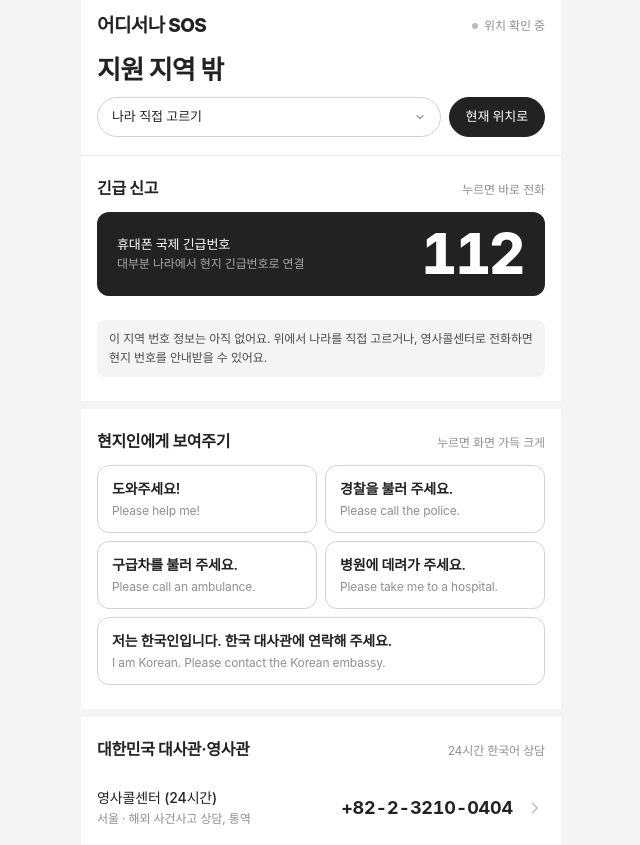
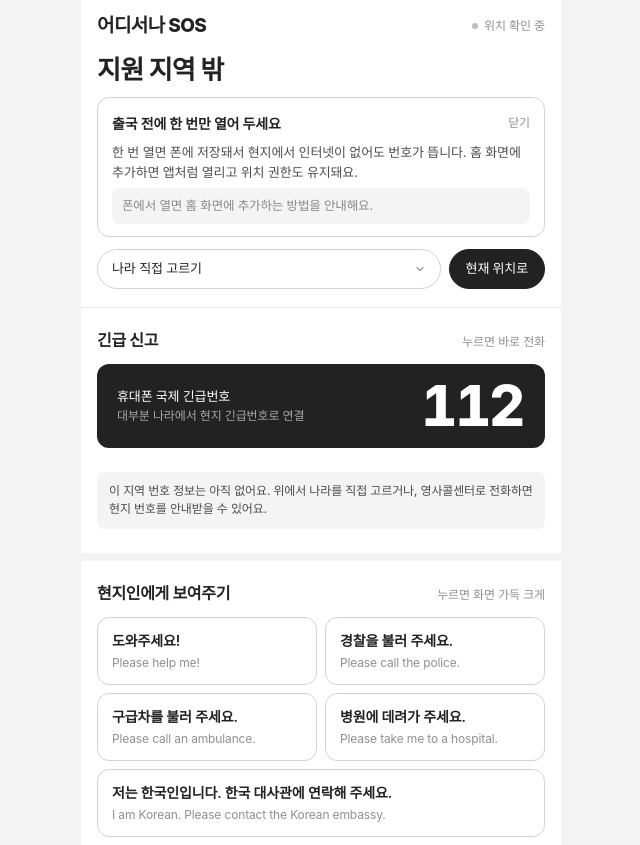
Before and after one commit to loocrd-debug/anysos, a plain HTML site: page index.html in a window 1280 px wide. Shown: the top 845 px of the page, without its empty margins (319-959 px from the left). Drawn offline with Linux system fonts and the light colour scheme.

Commit message:
Add files via upload

```diff
--- a/index.html
+++ b/index.html
@@ -51,6 +51,13 @@ button,select,input{font:inherit;color:inherit;letter-spacing:inherit}
 .brand{font-weight:800;font-size:19px;letter-spacing:-.03em}
 .country{font-size:26px;font-weight:700;line-height:1.2;letter-spacing:-.03em;margin:2px 0 0;text-wrap:balance}
 .country small{font-weight:500;font-size:13px;color:var(--muted);margin-left:6px;letter-spacing:0}
+.tip{border:1px solid var(--line2);border-radius:12px;padding:12px 14px;display:flex;flex-direction:column;gap:6px}
+.tip-h{display:flex;align-items:center;justify-content:space-between;gap:8px}
+.tip-h b{font-size:14px;font-weight:700}
+.tip-x{border:0;background:none;color:var(--muted);font-size:12px;cursor:pointer;padding:4px 0 4px 8px}
+.tip p{margin:0;font-size:13px;line-height:1.55;color:var(--ink2)}
+.tip-how{background:var(--fill);border-radius:8px;padding:8px 10px;font-size:12.5px!important;color:var(--muted)!important}
+.tip.ready b::before{content:"";display:inline-block;width:8px;height:8px;border-radius:50%;background:var(--green);margin-right:6px;vertical-align:1px}
 .offline{margin:0;font-size:12px;color:var(--warn-fg);background:var(--warn-bg);padding:8px 12px;border-radius:8px}
 .status{display:flex;align-items:center;gap:6px;font-size:12px;color:var(--muted)}
 .dot{width:6px;height:6px;border-radius:50%;background:var(--muted2);flex:none}
@@ -167,6 +174,11 @@ footer a{color:var(--muted)}
     </div>
     <h1 class="country" id="countryName">—</h1>
     <p class="offline" id="offline" hidden>오프라인 · 저장된 번호로 표시 중 (전화는 걸려요, 지도는 안 열려요)</p>
+    <div class="tip" id="tip" hidden>
+      <div class="tip-h"><b id="tipTitle">출국 전에 한 번만 열어 두세요</b><button type="button" class="tip-x" id="tipClose" aria-label="안내 닫기">닫기</button></div>
+      <p id="tipBody">한 번 열면 폰에 저장돼서 현지에서 인터넷이 없어도 번호가 뜹니다. 홈 화면에 추가하면 앱처럼 열리고 위치 권한도 유지돼요.</p>
+      <p class="tip-how" id="tipHow"></p>
+    </div>
     <div class="controls">
       <label for="countrySel" class="sr" style="position:absolute;left:-9999px">나라 선택</label>
       <select id="countrySel"></select>
@@ -526,8 +538,7 @@ function renderNear(){
     let url;
     if(c==="KR") url="https://map.naver.com/p/search/"+encodeURIComponent(q);
     else if(c==="CN") url="https://uri.amap.com/search?keyword="+encodeURIComponent(q)+(has?`&center=${state.lng},${state.lat}`:"")+"&view=map&src=sos";
-    else url=has?`https://www.google.com/maps/search/${encodeURIComponent(q)}/@${state.lat},${state.lng},14z`
-                :"https://www.google.com/maps/search/"+encodeURIComponent(q+" near me");
+    else url="https://www.google.com/maps/search/?api=1&query="+encodeURIComponent(has?q:q+" near me")+(has?`&center=${state.lat},${state.lng}`:"");
     return `<a href="${url}" target="_blank" rel="noopener"><b>${ko}</b><span>${esc(sub)}</span></a>`;
   }).join("");
   $("#nearHint").textContent = c==="KR"?"네이버 지도로 열려요":c==="CN"?"가오더 지도로 열려요":has?"내 위치 기준 지도":"지도 앱이 위치를 물어봐요";
@@ -600,6 +611,27 @@ locate();        // 이어서: GPS로 다듬는다
 if("serviceWorker" in navigator && location.protocol==="https:"){
   navigator.serviceWorker.register("sw.js").catch(()=>{});
 }
+/* 첫 방문 안내: 홈 화면 추가 + 오프라인 저장 */
+(function(){
+  const tip=$("#tip"); if(!tip) return;
+  const standalone = matchMedia("(display-mode: standalone)").matches || navigator.standalone===true;
+  const ua=navigator.userAgent;
+  const ios=/iPhone|iPad|iPod/.test(ua), android=/Android/.test(ua);
+  const dismissed=store.get("sos.tipDismissed",false);
+  if(dismissed) return;
+  $("#tipHow").textContent = standalone ? "" :
+    ios ? "아이폰: 사파리 아래 공유 버튼(⬆) → \"홈 화면에 추가\"" :
+    android ? "안드로이드: 크롬 메뉴(⋮) → \"홈 화면에 추가\"" :
+    "폰에서 열면 홈 화면에 추가하는 방법을 안내해요.";
+  if(standalone){ $("#tipTitle").textContent="홈 화면에 추가됐어요"; $("#tipBody").textContent="이제 인터넷이 없어도 열립니다. 출국 전 한 번 열어 두면 현지에서 바로 써요."; $("#tipHow").hidden=true; }
+  tip.hidden=false;
+  // 오프라인 저장 완료되면 표시 바꿈
+  if("serviceWorker" in navigator){
+    navigator.serviceWorker.ready.then(()=>{ tip.classList.add("ready"); if(!standalone) $("#tipTitle").textContent="오프라인 저장 완료 · 홈 화면에도 추가하세요"; }).catch(()=>{});
+  }
+  $("#tipClose").addEventListener("click",()=>{ tip.hidden=true; store.set("sos.tipDismissed",true); });
+})();
+
 /* 오프라인 표시 */
 function netState(){document.documentElement.dataset.offline=navigator.onLine?"":"1";const o=$("#offline");if(o)o.hidden=navigator.onLine;}
 addEventListener("online",netState);addEventListener("offline",netState);netState();
--- a/sw.js
+++ b/sw.js
@@ -1,7 +1,7 @@
 /* 어디서나 SOS — 오프라인 캐시
    원리: 처음 접속할 때 앱 파일을 폰에 저장해 두고, 그 뒤로는 인터넷이 없어도 저장본으로 연다.
    인터넷이 되면 뒤에서 새 버전을 받아 다음에 열 때 반영한다. */
-const CACHE = "sos-v4";
+const CACHE = "sos-v5";
 const FILES = ["./", "./index.html", "./manifest.json", "./icon-192.png", "./icon-512.png", "./icon-maskable-512.png", "./apple-touch-icon.png", "./privacy.html"];
 
 self.addEventListener("install", e => {
```
